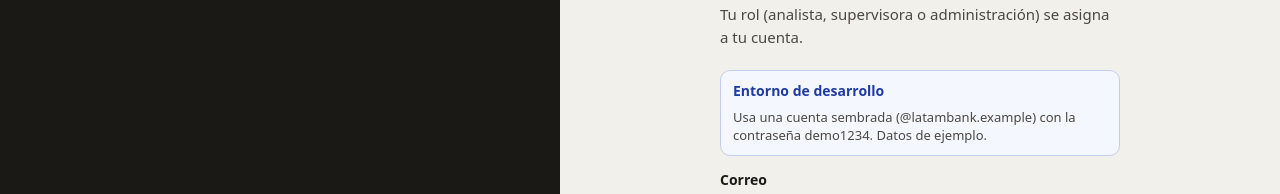
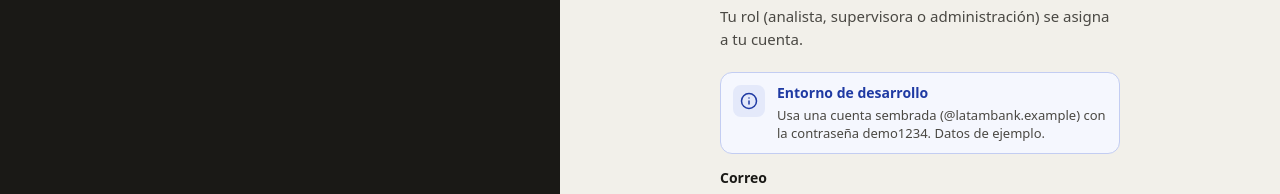
Before and after one commit to factored-hackathon-2026-pulso/support-platform, a React (Vite) app in the folder frontend/: page /login in a window 1280 px wide. Shown: the part 133-327 px from the top of the page. Built offline with nearby package versions, Linux system fonts and the light colour scheme; no server answers; what openapi-fetch would draw is missing.

Commit message:
Alertas con ícono en recuadro, título corto y acción a la derecha

```diff
--- a/frontend/src/components/ui/Callout.tsx
+++ b/frontend/src/components/ui/Callout.tsx
@@ -4,12 +4,28 @@ import { cn } from '@/lib/cn'
 
 export type CalloutTone = 'info' | 'warn' | 'success' | 'danger' | 'neutral'
 
-const tones: Record<CalloutTone, { box: string; title: string }> = {
-  info: { box: 'border-accent-border bg-accent-wash', title: 'text-accent-strong' },
-  warn: { box: 'border-warn-border bg-warn-soft', title: 'text-warn-strong' },
-  success: { box: 'border-success-border bg-success-soft', title: 'text-success-strong' },
-  danger: { box: 'border-danger-border bg-danger-soft', title: 'text-danger-strong' },
-  neutral: { box: 'border-transparent bg-canvas', title: 'text-ink' },
+const tones: Record<CalloutTone, { box: string; title: string; tile: string }> = {
+  info: {
+    box: 'border-accent-border bg-accent-wash',
+    title: 'text-accent-strong',
+    tile: 'bg-accent-soft text-accent-strong',
+  },
+  warn: {
+    box: 'border-warn-border bg-warn-soft',
+    title: 'text-warn-strong',
+    tile: 'bg-surface text-warn',
+  },
+  success: {
+    box: 'border-success-border bg-success-soft',
+    title: 'text-success-strong',
+    tile: 'bg-surface text-success',
+  },
+  danger: {
+    box: 'border-danger-border bg-danger-soft',
+    title: 'text-danger-strong',
+    tile: 'bg-surface text-danger',
+  },
+  neutral: { box: 'border-border bg-canvas', title: 'text-ink', tile: 'bg-surface text-ink-2' },
 }
 
 const icons: Record<CalloutTone, ReactNode> = {
@@ -26,9 +42,9 @@ export interface CalloutProps {
   /** Render the title as an uppercase kicker ("POR QUÉ LLAMAS"). */
   kickerTitle?: boolean
   children?: ReactNode
-  /** Buttons under the text. */
+  /** Buttons at the right of the text (they wrap under it when the box is narrow). */
   actions?: ReactNode
-  /** Show the tone icon (default: only for danger). Pass a node to customize. */
+  /** Show the tone icon (default: shown; `false` hides it). Pass a node to customize. */
   icon?: boolean | ReactNode
   /** role="alert" for errors that must be announced. Default: alert for danger. */
   role?: 'alert' | 'status' | 'note'
@@ -37,7 +53,9 @@ export interface CalloutProps {
 
 /**
  * Tinted message box: info (blue), warn (orange), success (green), danger (red),
- * neutral (canvas grey, for explanatory notes).
+ * neutral (canvas grey, for explanatory notes). Layout: the tone icon in a small
+ * tile, a short title with one line of detail, and the actions on the right,
+ * vertically centred. Write a title (the fact) plus a short detail, not a paragraph.
  */
 export function Callout({
   tone = 'info',
@@ -50,19 +68,30 @@ export function Callout({
   className,
 }: CalloutProps) {
   const style = tones[tone]
-  const showIcon = icon ?? tone === 'danger'
+  const showIcon = icon ?? true
   const iconNode = showIcon === true ? icons[tone] : showIcon || null
   return (
     <div
       role={role ?? (tone === 'danger' ? 'alert' : undefined)}
       className={cn(
-        'flex gap-2.5 rounded-10 border px-3 py-2.5 text-13 leading-[1.45] text-ink-2',
+        'flex flex-wrap items-center gap-x-3 gap-y-2 rounded-12 border px-3 py-2.5 text-13 leading-[1.45] text-ink-2',
         style.box,
         className,
       )}
     >
-      {iconNode ? <span className={cn('mt-px shrink-0', style.title)}>{iconNode}</span> : null}
-      <div className="flex min-w-0 grow flex-col gap-1.5">
+      <div className="flex min-w-0 grow basis-56 items-center gap-3">
+        {iconNode ? (
+          <span
+            className={cn(
+              'flex size-8 shrink-0 items-center justify-center self-start rounded-8',
+              title && children ? 'mt-0.5' : '',
+              style.tile,
+            )}
+          >
+            {iconNode}
+          </span>
+        ) : null}
+        <div className="flex min-w-0 grow flex-col gap-0.5">
           {title ? (
             <span
               className={cn(
@@ -75,8 +104,9 @@ export function Callout({
             </span>
           ) : null}
           {children ? <div className="text-ink-2">{children}</div> : null}
-        {actions ? <div className="mt-0.5 flex flex-wrap gap-1.5">{actions}</div> : null}
         </div>
+      </div>
+      {actions ? <div className="ml-auto flex shrink-0 flex-wrap gap-1.5">{actions}</div> : null}
     </div>
   )
 }
--- a/frontend/src/features/admin/components/DeactivateUserDialog.tsx
+++ b/frontend/src/features/admin/components/DeactivateUserDialog.tsx
@@ -16,7 +16,7 @@ export interface DeactivateUserDialogProps {
 /**
  * "¿Desactivar la cuenta de …?" (contract §10.3). Open cases block it until
  * supervision reassigns them (§3.6): the confirm is disabled and, for a
- * supervisor-admin, "Abrir en Equipo y colas" opens her analyst sheet. The
+ * supervisor-admin, "Ver en Equipo" opens her analyst sheet. The
  * person is re-read on open, so a count supervision already cleared never
  * keeps the block: the confirm waits for that read.
  */
@@ -72,16 +72,16 @@ export function DeactivateUserDialog({
       {blocked ? (
         <Callout
           tone="warn"
-          icon
+          title={deactivateBlockedCopy(user.openCases.total).title}
           actions={
             canOpenSupervision ? (
               <LinkButton size="sm" variant="secondary" to={supervisionAnalystPath(user.id)}>
-                Abrir en Equipo y colas
+                Ver en Equipo
               </LinkButton>
             ) : null
           }
         >
-          {deactivateBlockedCopy(user.openCases.total)}
+          {deactivateBlockedCopy(user.openCases.total).text}
         </Callout>
       ) : null}
       {error ? <Callout tone="danger">{error}</Callout> : null}
--- a/frontend/src/features/admin/components/UserPanel.tsx
+++ b/frontend/src/features/admin/components/UserPanel.tsx
@@ -290,7 +290,7 @@ function UserDetail({ user, teams, now, canOpenSupervision, onPasswordReset }: U
           {callout ? (
             <Callout
               tone={callout.tone}
-              icon
+              title={callout.title}
               actions={
                 callout.action === 'unlock' ? (
                   <Button
--- a/frontend/src/features/admin/model.ts
+++ b/frontend/src/features/admin/model.ts
@@ -101,17 +101,28 @@ export function lockedUntilTitle(lockedUntil: string): string {
 export function statusCallout(
   user: Pick<AdminUser, 'status' | 'lockedUntil' | 'failedAttempts'>,
   now: DateInput,
-): { tone: 'warn' | 'neutral'; text: string; action: 'unlock' | 'reactivate' } | null {
+): {
+  tone: 'warn' | 'neutral'
+  title: string
+  text: string
+  action: 'unlock' | 'reactivate'
+} | null {
   const status = accountStatusAt(user, now)
   if (status === 'locked' && user.lockedUntil) {
     return {
       tone: 'warn',
-      text: `Cuenta bloqueada hasta las ${formatTime(user.lockedUntil)} tras ${pluralize(user.failedAttempts, 'intento fallido', 'intentos fallidos')}.`,
+      title: 'Cuenta bloqueada',
+      text: `${pluralize(user.failedAttempts, 'intento fallido', 'intentos fallidos')}. Se desbloquea sola a las ${formatTime(user.lockedUntil)}.`,
       action: 'unlock',
     }
   }
   if (status === 'inactive') {
-    return { tone: 'neutral', text: 'Cuenta desactivada. No puede ingresar.', action: 'reactivate' }
+    return {
+      tone: 'neutral',
+      title: 'Cuenta desactivada',
+      text: 'No puede ingresar.',
+      action: 'reactivate',
+    }
   }
   return null
 }
@@ -482,8 +493,12 @@ export function removeLanguageBlockedCopy(count: number, language: Language): st
   return `${openCasesPrefix(count)} en ${LANGUAGE_IN_SENTENCE[language]}: supervisión tiene que reasignarlos antes de quitarle ese idioma.`
 }
 
-export function deactivateBlockedCopy(count: number): string {
-  return `${openCasesPrefix(count)}. Supervisión tiene que reasignarlos antes de desactivar la cuenta.`
+/** Title and detail of the "can't deactivate yet" callout. */
+export function deactivateBlockedCopy(count: number): { title: string; text: string } {
+  return {
+    title: 'Primero hay que reasignar sus casos',
+    text: `${openCasesPrefix(count)}. Supervisión los reasigna desde Equipo.`,
+  }
 }
 
 /**
@@ -588,7 +603,10 @@ export function describeAdminFailure(error: unknown, context: AdminFailureContex
           action: 'refetch',
         }
       }
-      return { message: deactivateBlockedCopy(count), action: 'refetch' }
+      return {
+        message: `${openCasesPrefix(count)}. Supervisión tiene que reasignarlos antes de desactivar la cuenta.`,
+        action: 'refetch',
+      }
     }
     case 'team_not_empty':
       return {
```
Also changed, not shown: 2 other files (tests, documents, lock files or other folders). Lines whose indentation alone changed are shown as unchanged.
